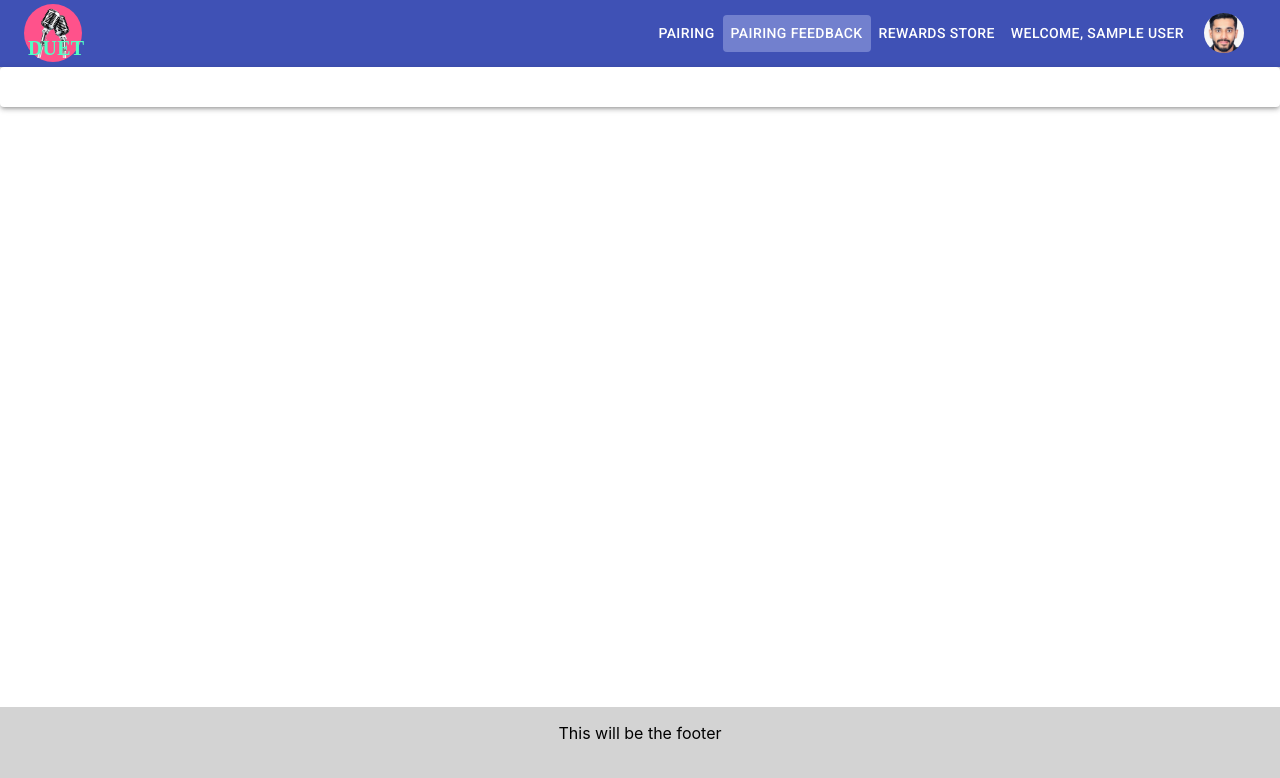
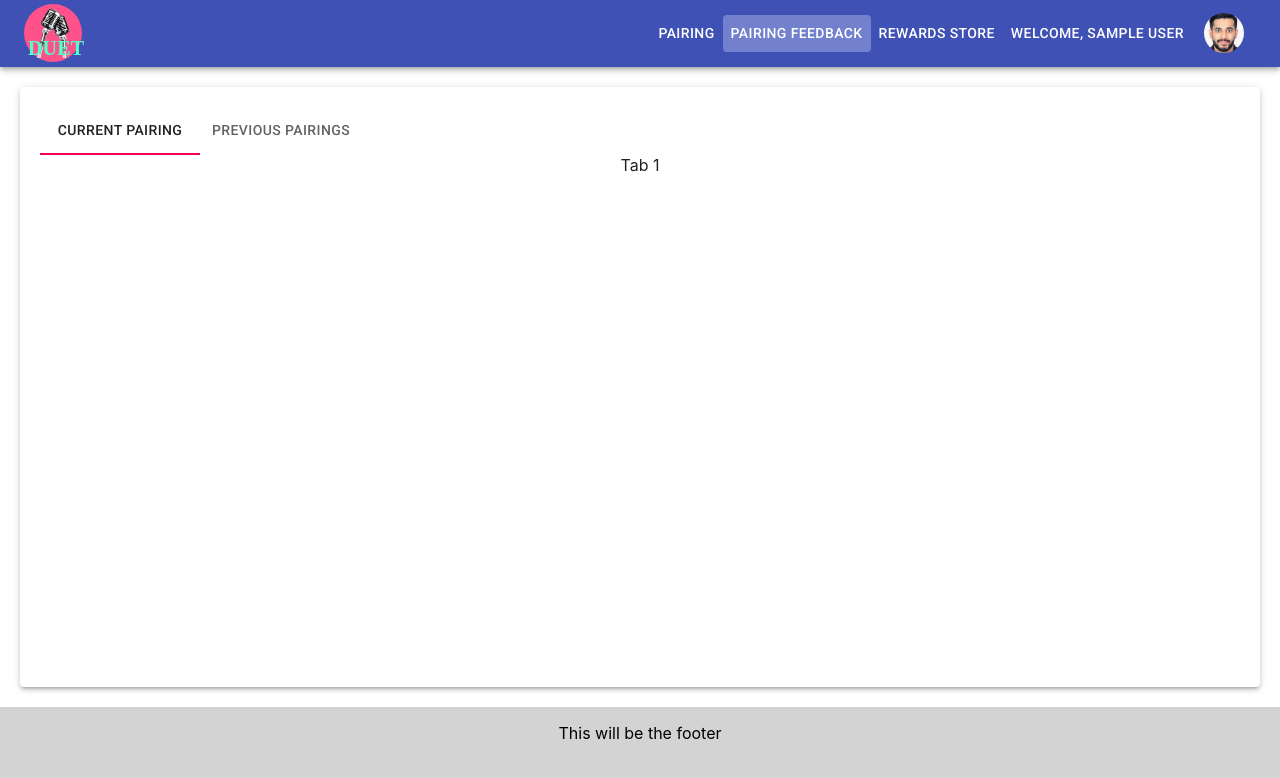
Before and after one commit to akkrishnakumar/duet, a React (Create React App) app: page /feedback in a window 1280 px wide. Shown: the top 778 px of the page. Built offline with nearby package versions, Linux system fonts and the light colour scheme; sample sign-in values are in the browser's storage; a web font is replaced by a local one.

Commit message:
Add Tabs for Current and Previous Pairing session feedbacks

```diff
--- /dev/null
+++ b/src/Components/TabPanel/TabPanel.js
@@ -0,0 +1,14 @@
+import React from 'react'
+
+const TabPanel = ({
+  value,
+  index,
+  children
+}) => (
+    <div
+      hidden={value !== index}>
+      {children}
+    </div>
+  )
+
+export default TabPanel
--- a/src/Containers/PairingFeedBack/PairingFeedBack.js
+++ b/src/Containers/PairingFeedBack/PairingFeedBack.js
@@ -1,13 +1,26 @@
-import React from 'react';
-import { Paper } from '@material-ui/core';
+import React, { useState } from 'react';
+import { Paper, Tabs, Tab } from '@material-ui/core';
+import TabPanel from '../../Components/TabPanel/TabPanel';
+
 import styles from './PairingFeedBack.module.css'
 
 const PairingFeedBack = (props) => {
 
+    const [currTab, setCurrTab] = useState(0)
+
+    const handleChange = (_, newValue) => setCurrTab(newValue)
+
     return (
-        <div className={styles.RandomPairs}>
+        <div className={styles.PairingFeedBack}>
             <Paper className={styles.Paper} elevation={3}>
-
+                <Tabs
+                    value={currTab}
+                    onChange={handleChange}>
+                    <Tab label="Current Pairing" />
+                    <Tab label="Previous Pairings" />
+                </Tabs>
+                <TabPanel value={currTab} index={0}>Tab 1</TabPanel>
+                <TabPanel value={currTab} index={1}>Tab 2</TabPanel>
             </Paper>
         </div>
     )
--- a/src/Containers/PairingFeedBack/PairingFeedBack.module.css
+++ b/src/Containers/PairingFeedBack/PairingFeedBack.module.css
@@ -1,3 +1,9 @@
+.PairingFeedBack {
+    height: 100%;
+    padding: 20px;
+    box-sizing: border-box;
+}
+
 .Paper {
     padding: 20px;
     height: 100%;
```
